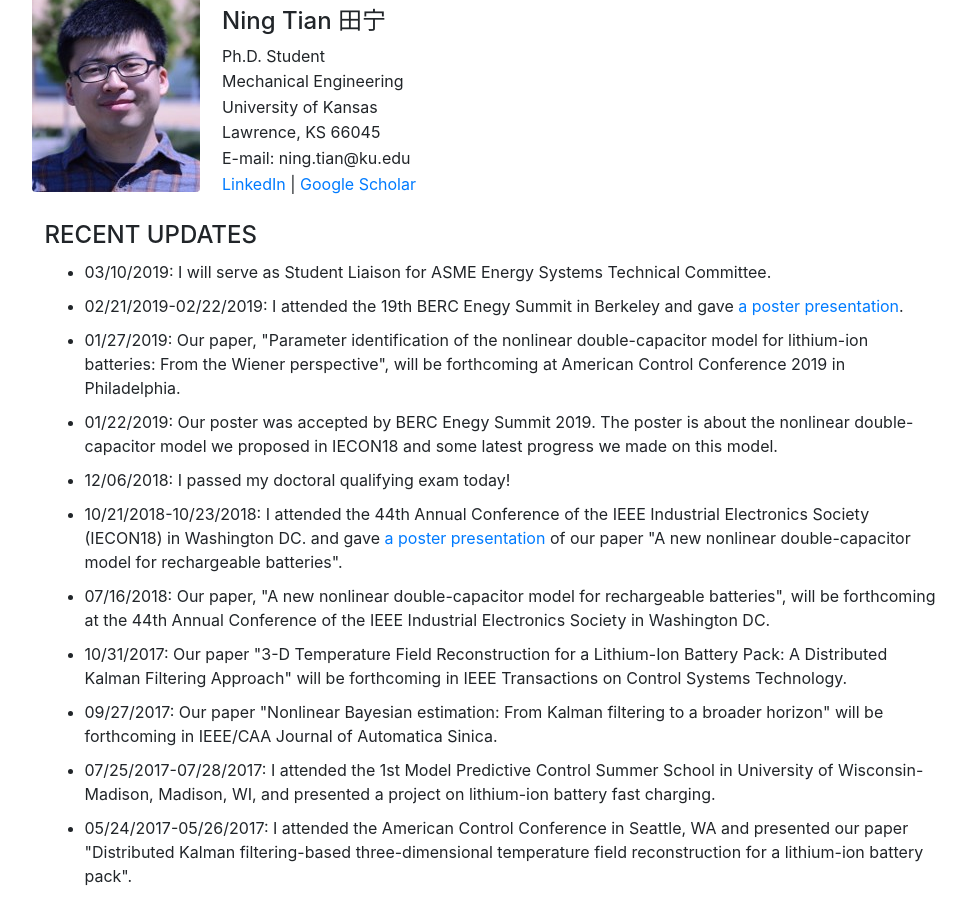
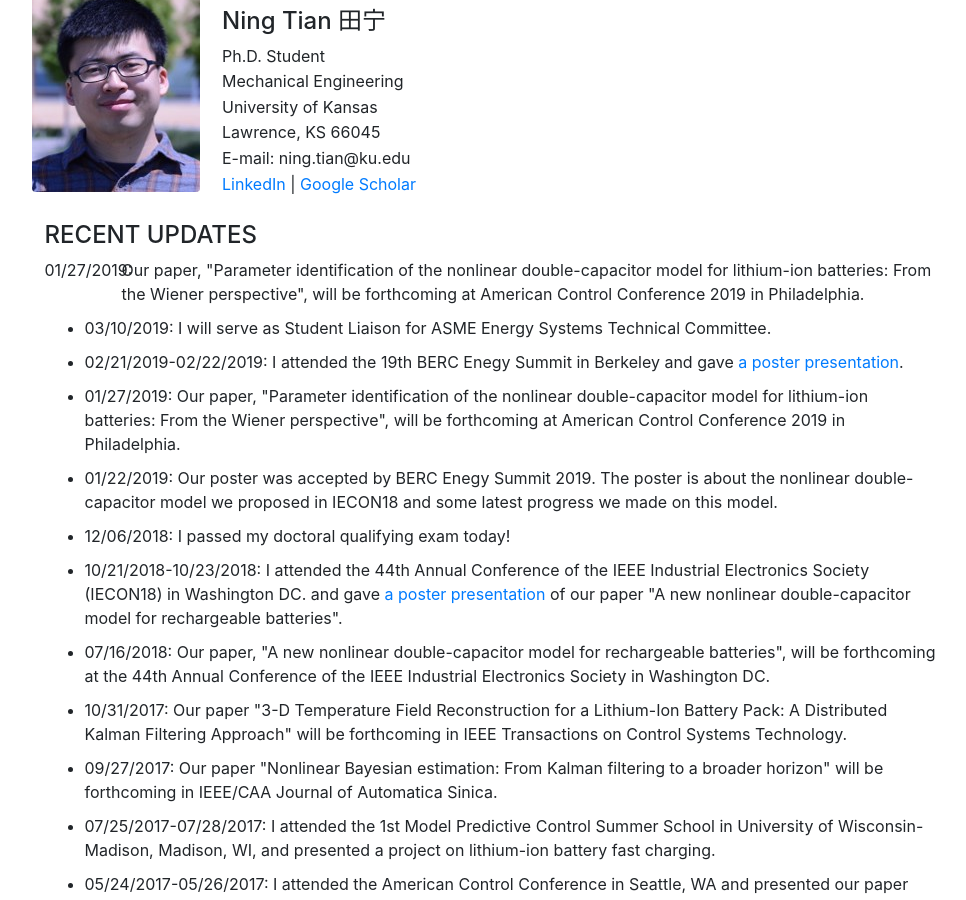
Before and after one commit to ningtian/ningtian.github.io, a Jekyll site: the page index.html, which Jekyll copies as it is, in a window 1280 px wide and 900 px high, scrolled down 354 px. Shown: the whole window, without its empty margins (148-1114 px from the left). Built offline with Jekyll 4.4.1, drawn with Linux system fonts in a browser that asks for light colours.

Commit message:
Update index.html

```diff
--- a/index.html
+++ b/index.html
@@ -94,6 +94,11 @@
         <div class="col-sm-10"> <!-- the second column (main part of the body)-->
 
         <h4>RECENT UPDATES</h4>
+	<div class="row">
+		<div class="col-sm-1">01/27/2019:</div>
+		<div class="col-sm-11">Our paper, "Parameter identification of the nonlinear double-capacitor model for lithium-ion batteries: From the
+	Wiener perspective", will be forthcoming at American Control Conference 2019 in Philadelphia.</div>
+	</div>
 	<ul>
 
 	<li>03/10/2019: I will serve as Student Liaison for ASME Energy Systems Technical Committee. </li>
```
